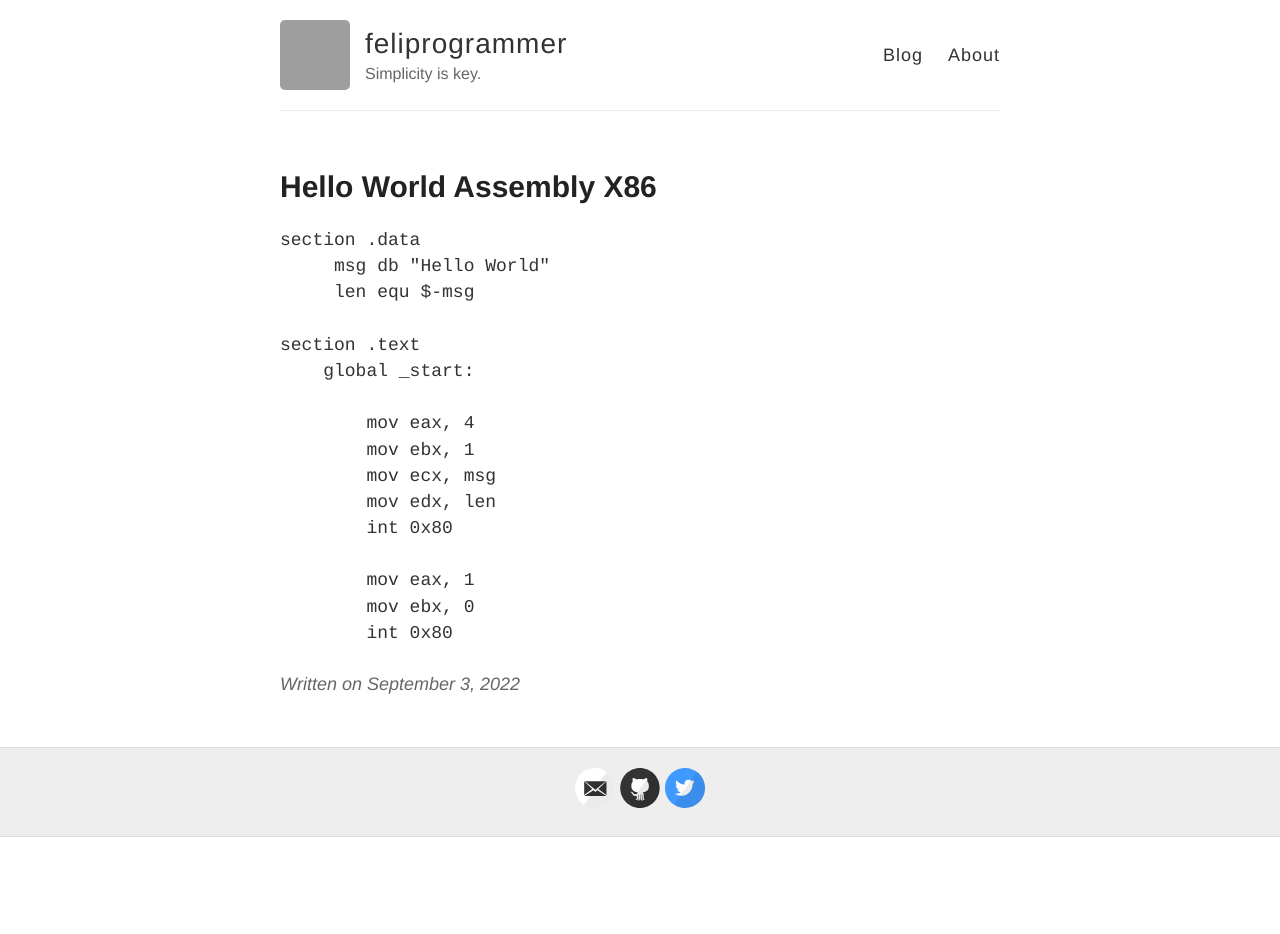
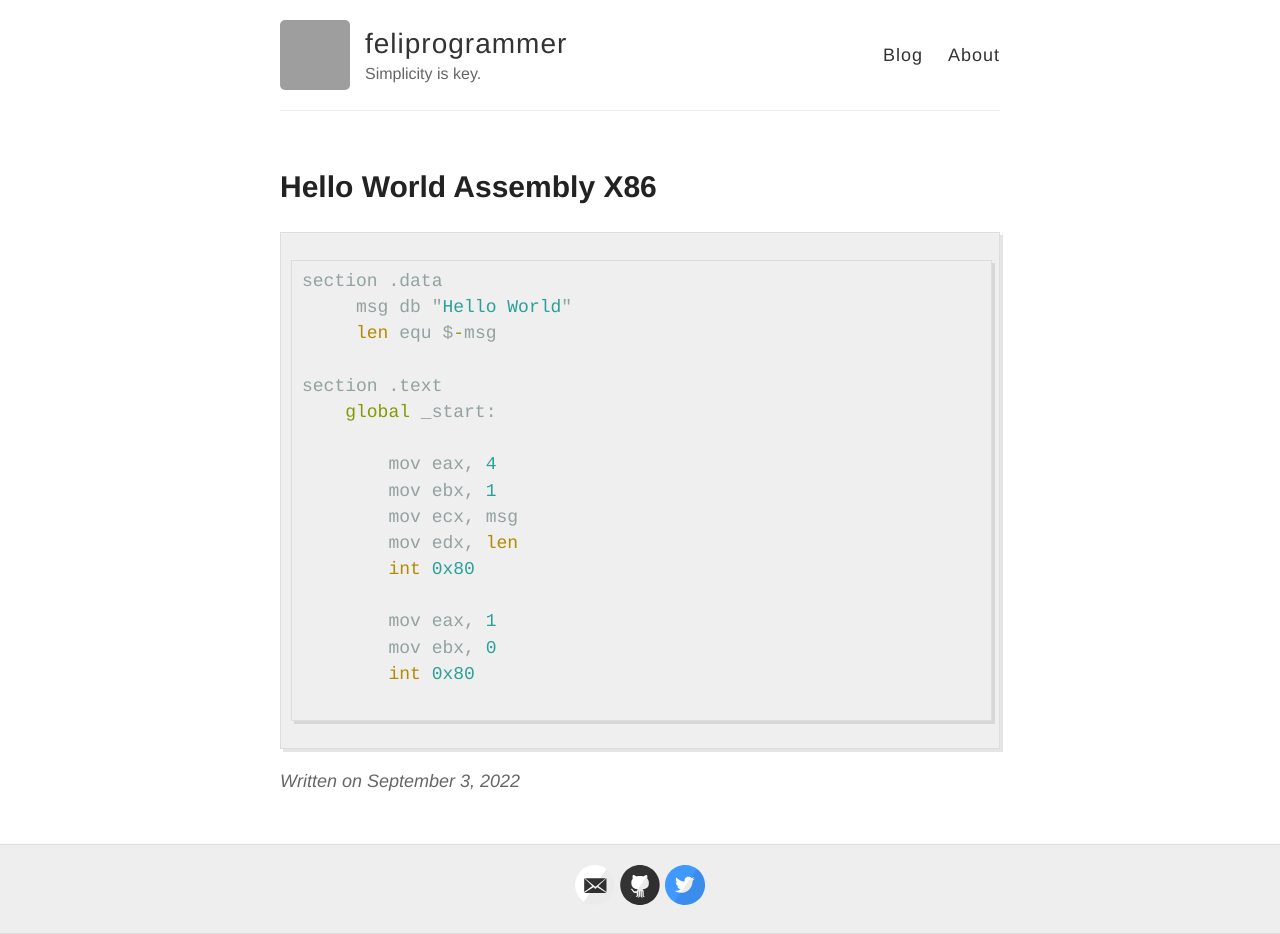
Before and after one commit to Feliprogrammer/feliprogrammer.github.io, a Jekyll site: the page built from _posts/2022-09-03-hello-world-assembly-x86.md, in a window 1280 px wide. Built offline with Jekyll 4.4.1, drawn with Linux system fonts in a browser that asks for light colours; our own code applies the rules of GitHub Pages for plain Markdown files; before the commit the page ends 900 px from its top, so only the background shows below that; grey boxes are pictures that could not be loaded.

Commit message:
Personal Blog

````diff
--- a/_posts/2022-09-03-hello-world-assembly-x86.md
+++ b/_posts/2022-09-03-hello-world-assembly-x86.md
@@ -1,4 +1,4 @@
-```assembly
+```python
 section .data
      msg db "Hello World"
      len equ $-msg
````
